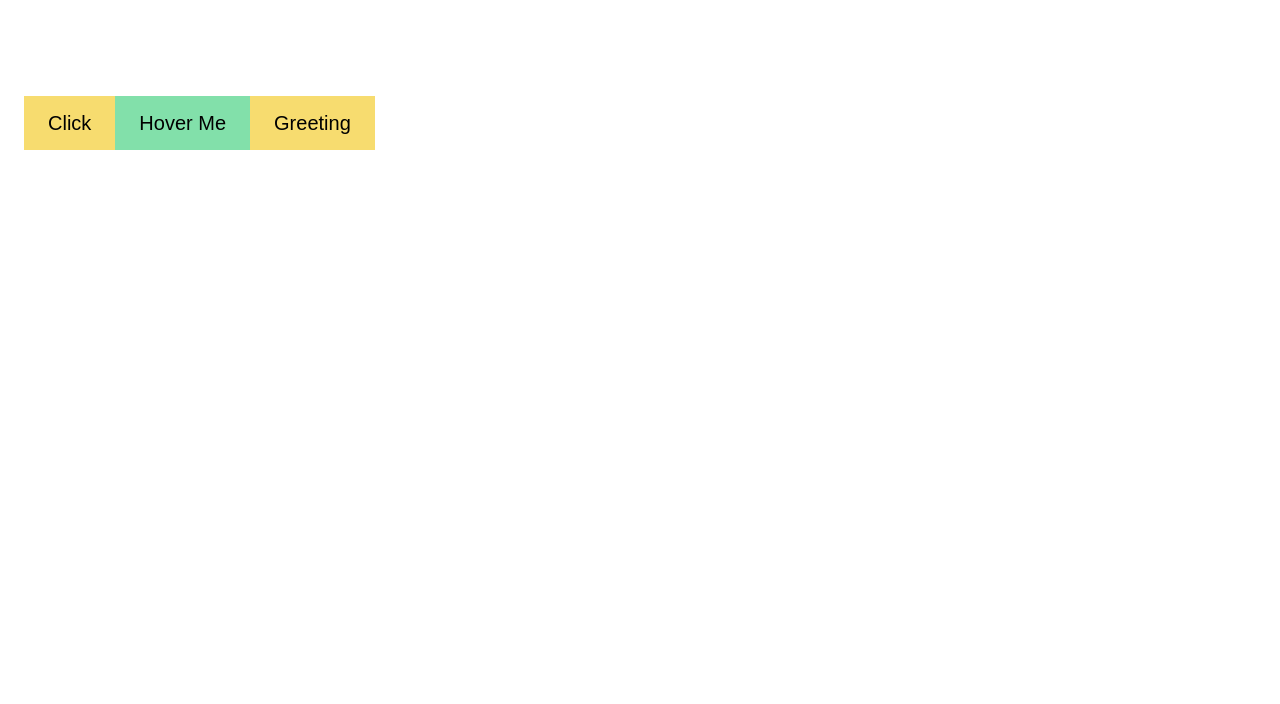
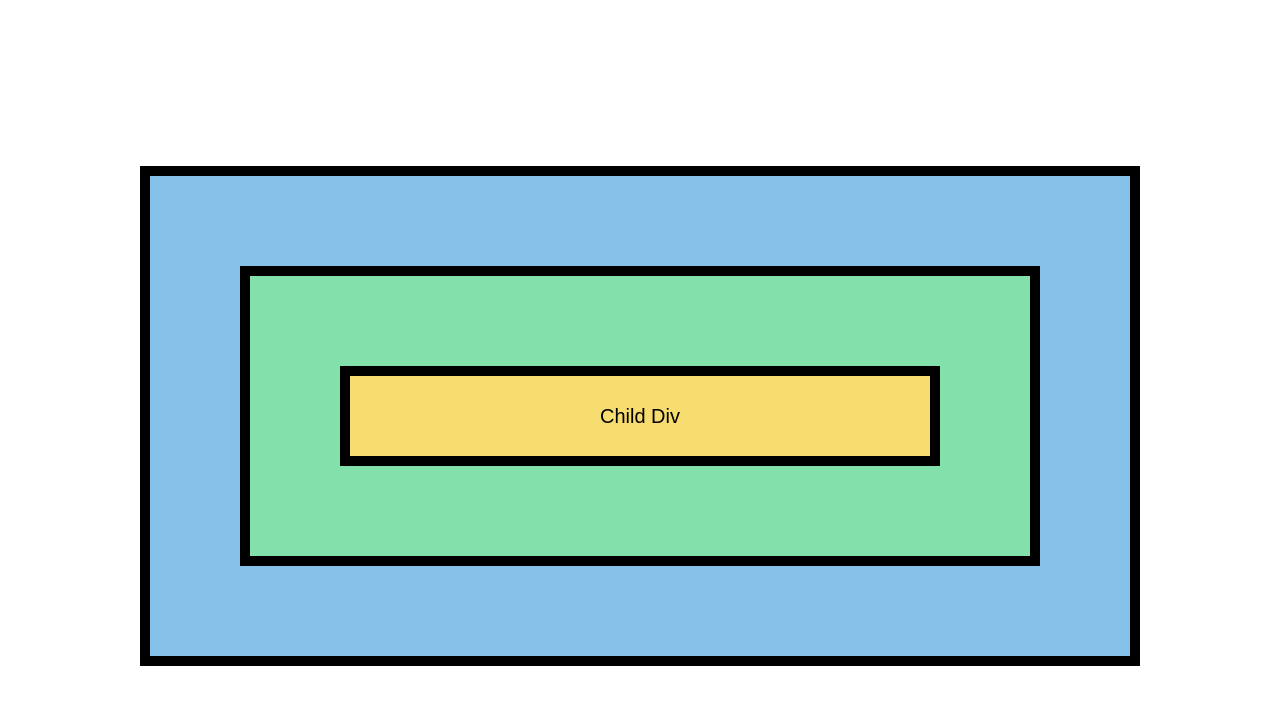
Before and after one commit to nightcoder37/my-reactv19, a React (Vite) app: page / in a window 1280 px wide. Shown: the top 704 px of the page. Built offline with nearby package versions, Linux system fonts and the light colour scheme.

Commit message:
face packagejson conflicted

```diff
--- a/src/App.jsx
+++ b/src/App.jsx
@@ -5,7 +5,8 @@
 // import './components/Netflix.css';
 import './components/Netflix.module.css';
 // import {EventHandling} from './components/EventHandling';
-import {EventProps} from './components/EventProps';
+// import {EventProps} from './components/EventProps';
+import EventPropagation from './components/EventPropagation';
 
 function App() {
     return (
@@ -14,7 +15,8 @@
             {/* <NetflixSeries /> */}
             {/* <Profile /> */}
             {/* <EventHandling /> */}
-            <EventProps />
+            {/* <EventProps /> */}
+            <EventPropagation />
         </section>
     );
 }
--- /dev/null
+++ b/src/components/EventPropagation.jsx
@@ -0,0 +1,30 @@
+import React from 'react'
+import './EV.css'
+const EventPropagation = () => {
+	const handleGrandParent = () => {
+		console.log("GrandParent Clicked!");
+	};
+
+	const handleParentClick = () => {
+		console.log("Parent Clicked!");
+	};
+
+	const handleChildClick = (event) => {
+		console.log(event);
+		console.log("Child Clicked!");
+	}
+
+  return (
+	  <>
+		  <section className='main-div'>
+			  <div className='g-div' onClick={handleGrandParent}>
+				  <div className='p-div' onClick={handleParentClick}>
+					  <button className='c-div' onClick={handleChildClick}>Child Div</button>
+				  </div>
+			  </div>
+	  </section>
+	  </>
+  )
+}
+
+export default EventPropagation
```
Also changed, not shown: package.json (+1 -35 lines), conflicted.txt (added).
